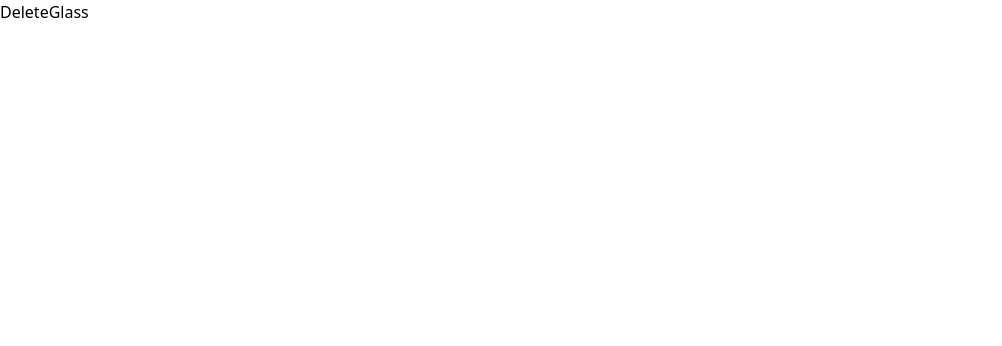
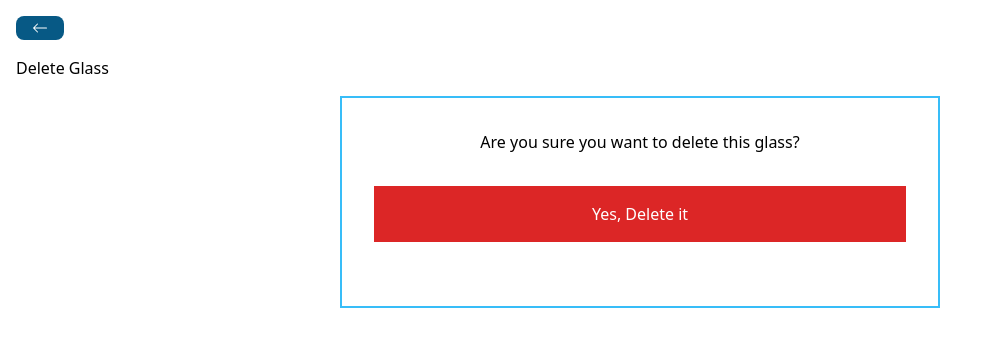
Before and after one commit to a-breezy/antique-glass, a React (Vite) app in the folder client/: page /glass/delete/1 in a window 1280 px wide. Shown: the top 346 px of the page, without its empty margins (0-1002 px from the left). Built offline with nearby package versions, Linux system fonts and the light colour scheme.

Commit message:
created and tested page to delete glass

```diff
--- a/client/src/pages/DeleteGlass.jsx
+++ b/client/src/pages/DeleteGlass.jsx
@@ -1,7 +1,44 @@
-import React from 'react'
+import React, {useState} from 'react';
+import BackButton from '../components/BackButton';
+import Spinner from '../components/Spinner';
+import axios from 'axios';
+import { useNavigate, useParams } from 'react-router-dom';
 
 export default function DeleteGlass() {
+  const [loading, setLoading] = useState(false);
+  const navigate = useNavigate();
+  const {id} = useParams();
+
+  const handleDeleteGlass = () => {
+    setLoading(true);
+    axios
+      .delete(`http://localhost:5555/glass/${id}`)
+      .then(() => {
+        setLoading(false);
+        navigate('/');
+      })
+      .catch((error) => {
+        setLoading(false);
+        alert('An error happened. Please check the console');
+        console.log(error)
+      });
+  }
+
   return (
-    <div>DeleteGlass</div>
+    <div className='p-4'>
+      <BackButton />
+      <h1 className='text-3x1 my-4'>Delete Glass</h1>
+      {loading ? <Spinner /> : ''}
+      <div className='flex flex-col items-center border-2 border-sky-400 rounded-x1 w-[600px] p-8 mx-auto'>
+        <h3 className='text-2x1'>Are you sure you want to delete this glass?</h3>
+
+        <button
+          className='p-4 bg-red-600 text-white m-8 w-full'
+          onClick={handleDeleteGlass}
+        >
+          Yes, Delete it
+        </button>
+      </div>
+    </div>
   )
 }
```
